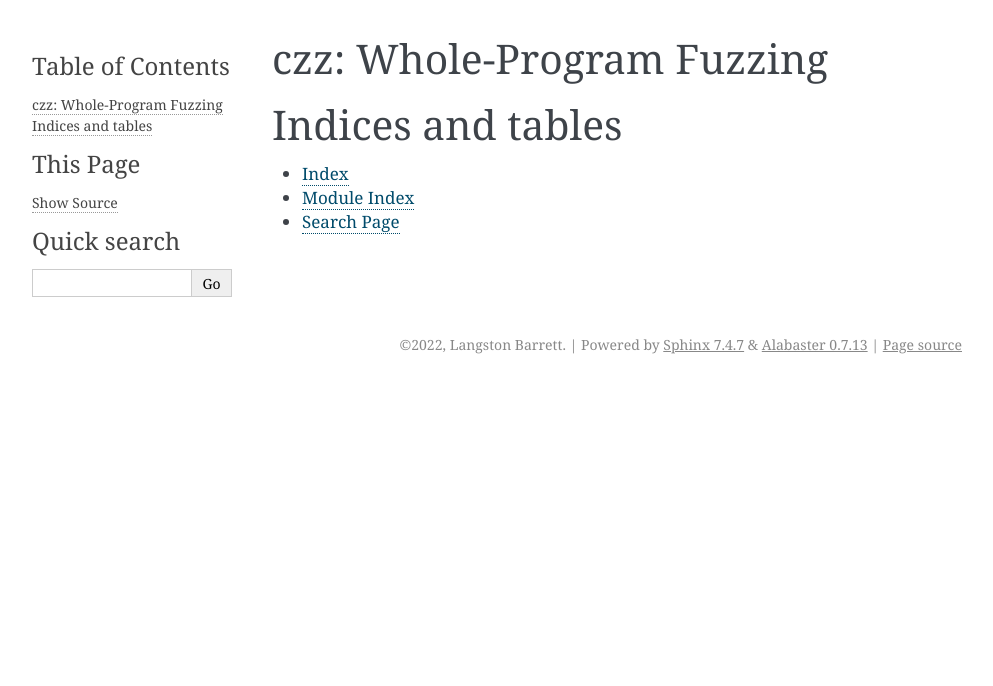
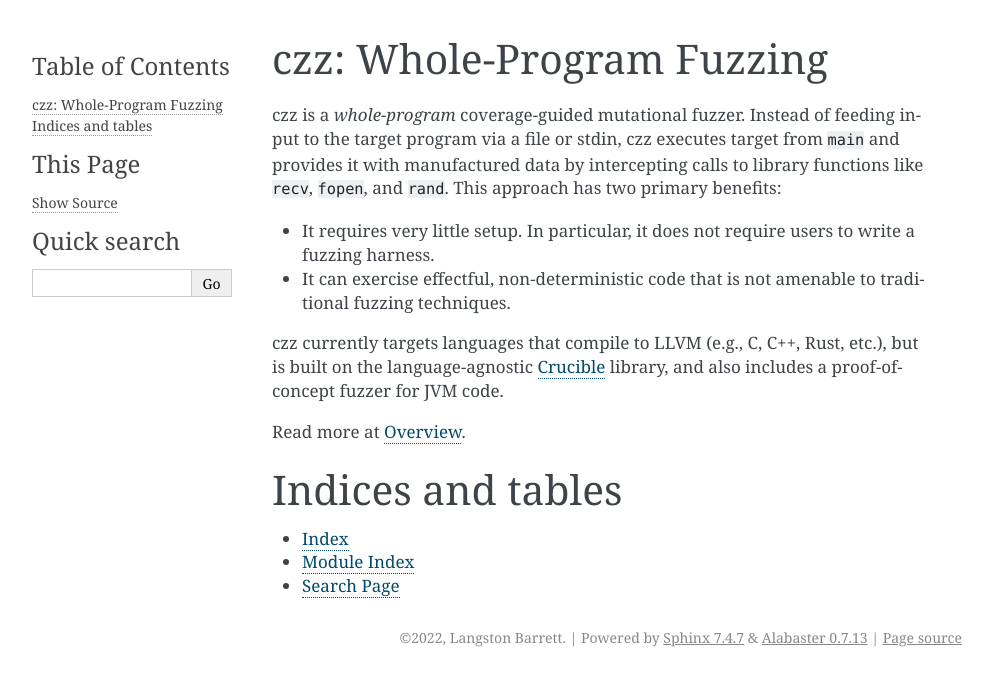
Before and after one commit to langston-barrett/czz, a Sphinx documentation site: the page built from doc/index.rst, in a window 1280 px wide. Shown: the top 686 px of the page, without its empty margins (148-1141 px from the left). Built offline with Sphinx 7.4.7, drawn with Linux system fonts in a browser that asks for light colours.

```diff
--- a/doc/index.rst
+++ b/doc/index.rst
@@ -2,9 +2,46 @@
 czz: Whole-Program Fuzzing
 ==========================
 
+..
+  This section is duplicated in the README and overview.rst.
+
+czz is a *whole-program* coverage-guided mutational fuzzer. Instead of feeding
+input to the target program via a file or stdin, czz executes target from
+``main`` and provides it with manufactured data by intercepting calls to library
+functions like ``recv``, ``fopen``, and ``rand``. This approach has two primary
+benefits:
+
+- It requires very little setup. In particular, it does not require users to
+  write a fuzzing harness.
+- It can exercise effectful, non-deterministic code that is not amenable to
+  traditional fuzzing techniques.
+
+czz currently targets languages that compile to LLVM (e.g., C, C++, Rust, etc.),
+but is built on the language-agnostic
+`Crucible <https://github.com/GaloisInc/crucible>`_ library, and also includes
+a proof-of-concept fuzzer for JVM code.
+
+Read more at :doc:`overview`.
+
 .. toctree::
-   :maxdepth: 2
-   :caption: TODO
+   :hidden:
+   :caption: Start Here
+
+   overview
+
+.. toctree::
+   :hidden:
+   :caption: LLVM
+
+   llvm/model
+   llvm/status
+
+
+.. toctree::
+   :hidden:
+   :caption: JVM
+
+   jvm/status
 
 ==================
 Indices and tables
--- /dev/null
+++ b/doc/jvm/status.rst
@@ -0,0 +1,5 @@
+======
+Status
+======
+
+czz-jvm is not yet usable. It has no test suite nor library function models.
```
Also changed, not shown: README.md (deleted, +0 -1 lines), README.rst (added, +23 -0 lines), doc/llvm/model.rst (added, +9 -0 lines), doc/llvm/status.rst (added, +14 -0 lines), doc/overview.rst (added, +163 -0 lines), doc/img/classic.svg (added), doc/img/czz.svg (added), 1 other file.
